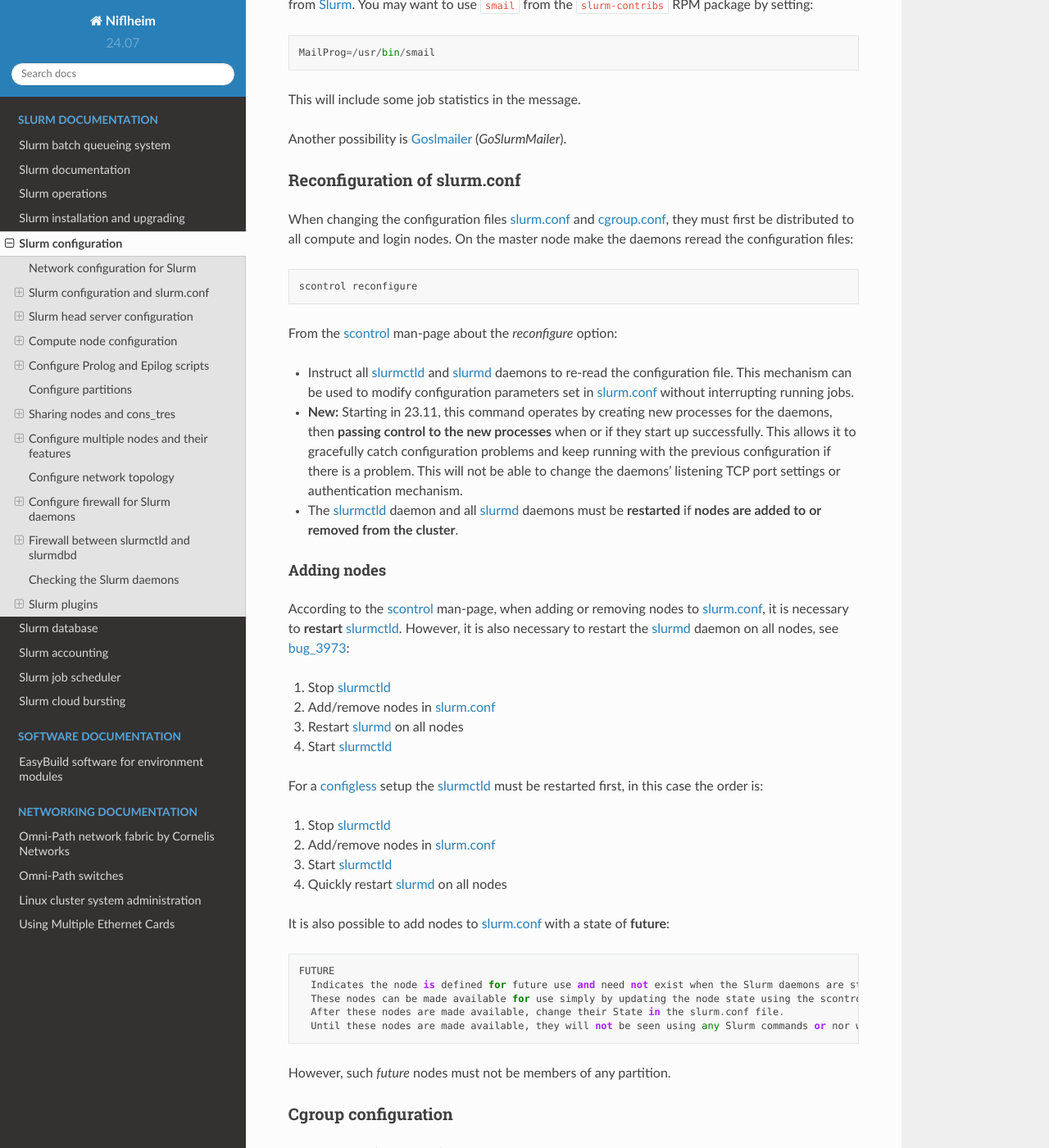
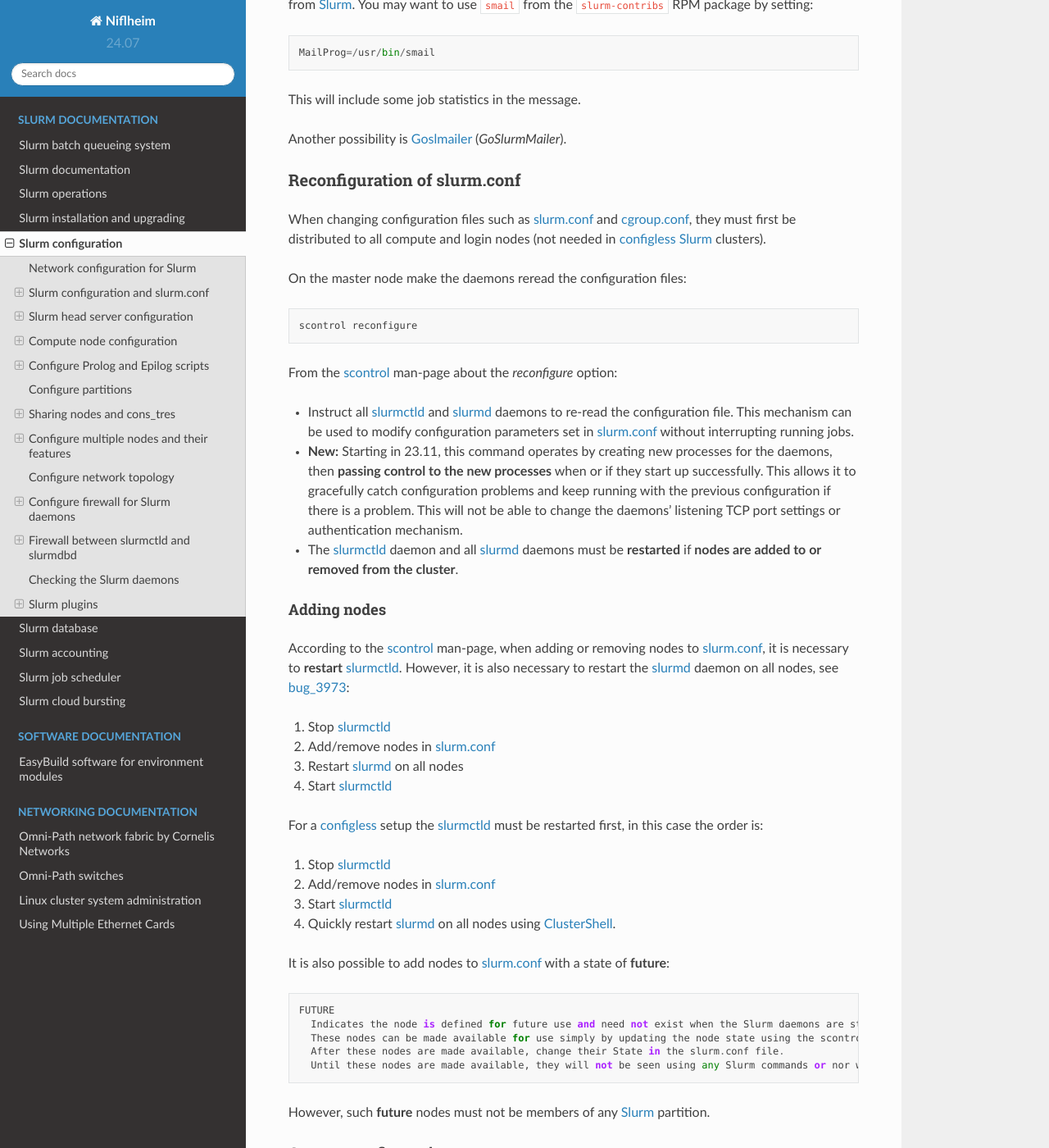
Before and after one commit to OleHolmNielsen/Niflheim_system, a Sphinx documentation site: the page built from docs/Slurm_configuration.rst, in a window 1280 px wide and 1400 px high, scrolled down 6386 px. Shown: the whole window at 82% size. Built offline with Sphinx 7.4.7 and the Read the Docs theme 2.0.0, drawn with Linux system fonts in a browser that asks for light colours; some of the changed text lies outside the part shown.

Commit message:
crontab link

```diff
--- a/docs/Slurm_configuration.rst
+++ b/docs/Slurm_configuration.rst
@@ -256,7 +256,10 @@
 Reconfiguration of slurm.conf
 -----------------------------
 
-When changing the configuration files slurm.conf_ and cgroup.conf_, they must first be distributed to all compute and login nodes.
+When changing configuration files such as slurm.conf_ and cgroup.conf_,
+they must first be distributed to all compute and login nodes
+(not needed in configless_ Slurm_ clusters).
+
 On the master node make the daemons reread the configuration files::
 
   scontrol reconfigure
@@ -289,7 +292,7 @@
 1. Stop slurmctld_
 2. Add/remove nodes in slurm.conf_
 3. Start slurmctld_
-4. Quickly restart slurmd_ on all nodes
+4. Quickly restart slurmd_ on all nodes using :ref:`ClusterShell`.
 
 It is also possible to add nodes to slurm.conf_ with a state of **future**::
 
@@ -299,11 +302,9 @@
     After these nodes are made available, change their State in the slurm.conf file.
     Until these nodes are made available, they will not be seen using any Slurm commands or nor will any attempt be made to contact them.
 
-However, such *future* nodes must not be members of any partition.
+However, such **future** nodes must not be members of any Slurm_ partition.
 
 .. _bug_3973: https://bugs.schedmd.com/show_bug.cgi?id=3973
-
-
 .. _slurmd: https://slurm.schedmd.com/slurmd.html
 .. _slurmctld: https://slurm.schedmd.com/slurmctld.html
 
@@ -1380,7 +1383,7 @@
 * Another SPANK_ plugin is at https://github.com/hpc2n/spank-private-tmp.
   This plugin does not do any cleanup, so cleanup will have to be handled separately.
 
-* A manual cleanup of temporary files could be made (if needed) by a crontab job on the compute node, for example for the ``/scratch`` directory::
+* A manual cleanup of temporary files could be made (if needed) by a crontab_ job on the compute node, for example for the ``/scratch`` directory::
 
     # Remove files > 7 days old under /scratch/XXX (mindepth=2)
     find /scratch -depth -mindepth 2 -mtime +7 -exec rm -rf {} \;
--- a/docs/Slurm_operations.rst
+++ b/docs/Slurm_operations.rst
@@ -772,12 +772,14 @@
 When entire partitions are upgraded in this way, there is no risk of starting new jobs on nodes with differing states of OS and firmware,
 while running jobs continue on the not-yet-updated nodes.
 
-The basic idea (which was provided by Niels Carl Hansen, ncwh -at- cscaa.dk) is to run a crontab script ``update.sh`` whenever a node is rebooted.
+The basic idea (which was provided by Niels Carl Hansen, ncwh -at- cscaa.dk) is to run a crontab_ script ``update.sh`` whenever a node is rebooted.
 Use scontrol to reboot the nodes as they become idle, thereby performing the updates that you want.
-Remove the crontab job as part of the ``update.sh`` script.
+Remove the crontab_ job as part of the ``update.sh`` script.
 
 The ``update.sh`` script and instructions for usage are in:
 https://github.com/OleHolmNielsen/Slurm_tools/tree/master/nodes
+
+.. _crontab: https://linux.die.net/man/5/crontab
 
 Shared Memory cleanup
 ---------------------
```
Also changed, not shown: other parts of docs/Slurm_configuration.rst (+6 -4 lines), docs/Slurm_database.rst (+8 -6 lines).
